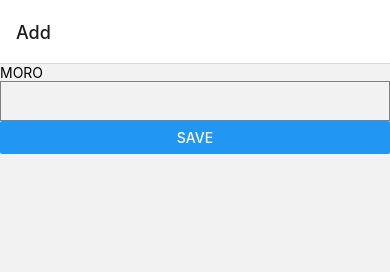
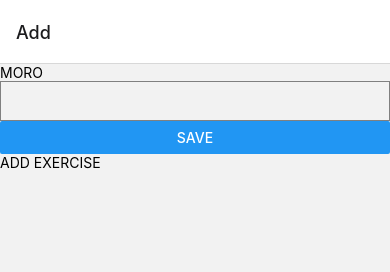
Before and after one commit to juhoohuj/mobile-project, a React Native app: screen /Add in a window 390 px wide. Shown: the top 272 px of the page. Built offline with nearby package versions, Linux system fonts and the light colour scheme.

Commit message:
start of the form

```diff
--- a/components/AddScreen.js
+++ b/components/AddScreen.js
@@ -3,6 +3,7 @@ import AsyncStorage from '@react-native-async-storage/async-storage';
 import { useState, useEffect } from "react";
 import { Button } from "react-native";
 import { TextInput } from "react-native";
+import { Header } from "@react-navigation/elements";
 
 
 
@@ -39,6 +40,7 @@ import { TextInput } from "react-native";
 
     return (
         <View>
+            <View>
                 <Text>MORO</Text>
                 <TextInput
                     style={{ height: 40, borderColor: 'gray', borderWidth: 1 }}
@@ -48,6 +50,13 @@ import { TextInput } from "react-native";
                 <Button title="Save" onPress={() => {buttonPressed()}}/>
                 <Text>{text}</Text>
             </View>
+            <View>
+                <Text>ADD EXERCISE</Text>
+                <TextInput/>
+                <TextInput/>
+                <TextInput/>
+            </View>
+        </View>
     )
  }
 
```
Lines whose indentation alone changed are shown as unchanged.
